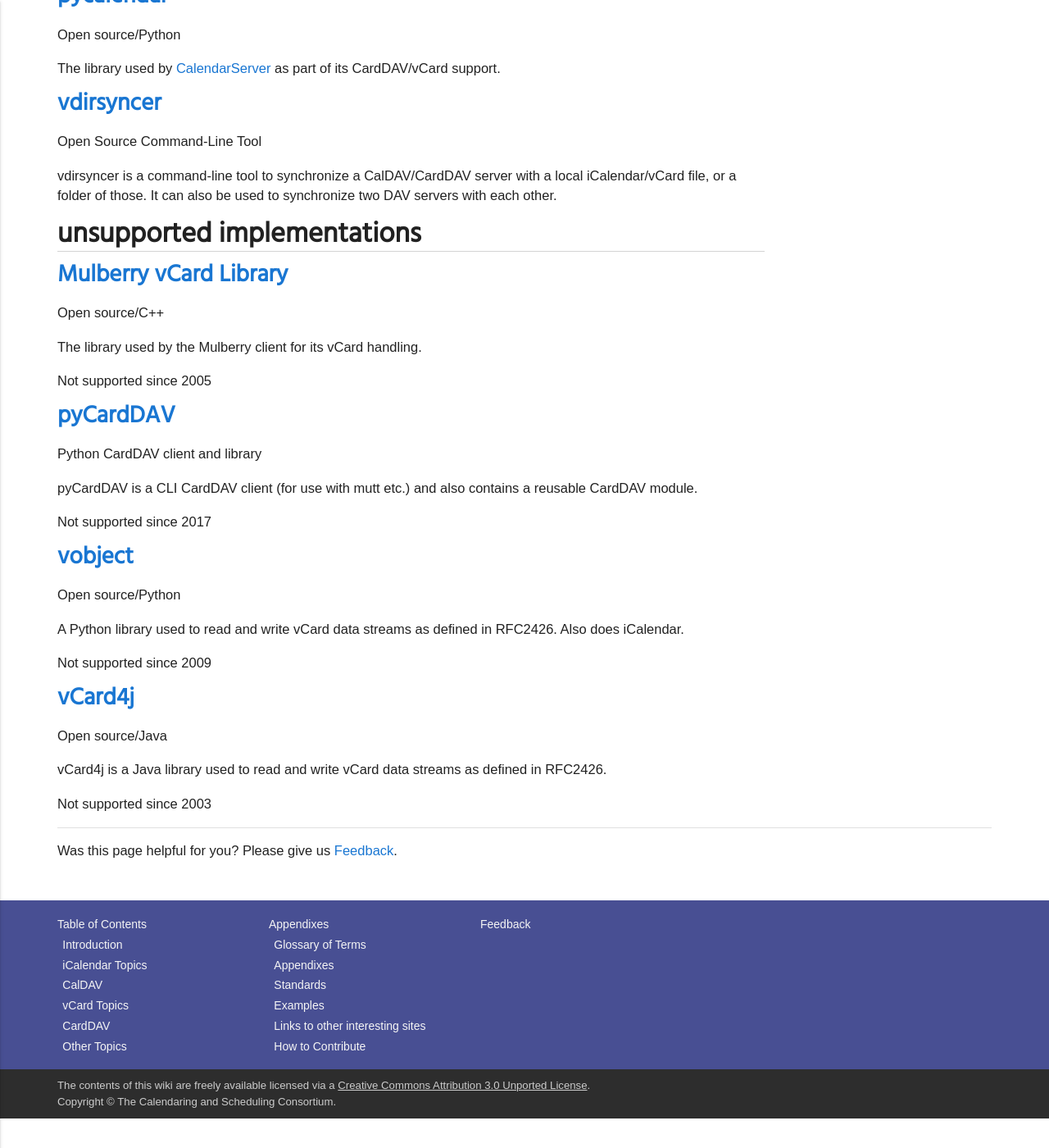
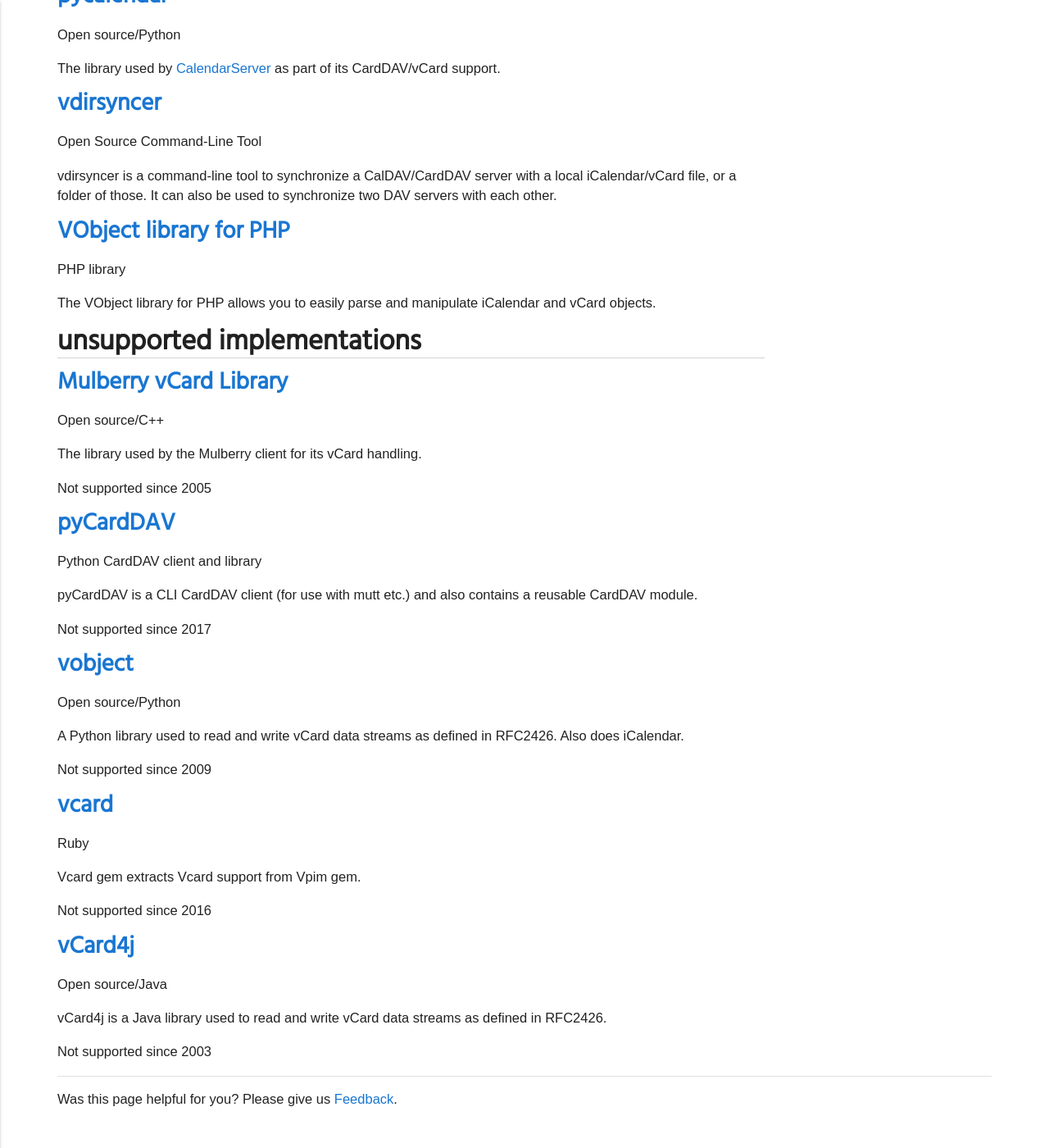
Before and after one commit to CalConnect/DEVGUIDE, a Jekyll site: the page built from _pages/CardDAV/libraries.md, in a window 1280 px wide and 1400 px high, scrolled down 988 px. Shown: the whole window at 82% size. Built offline with Jekyll 4.4.1, drawn with Linux system fonts in a browser that asks for light colours; some web fonts are replaced; before the commit the page ends 2352 px from its top, so only the background shows below that.

Commit message:
moved a copy of sabre.io documentation to DEVGUIDE after asking Evert for permission. Also updating client libraries based on the content.

```diff
--- a/_pages/CardDAV/libraries.md
+++ b/_pages/CardDAV/libraries.md
@@ -45,6 +45,11 @@ The library used by [CalendarServer](https://www.calendarserver.org) as part of
 
 vdirsyncer is a command-line tool to synchronize a CalDAV/CardDAV server with a local iCalendar/vCard file, or a folder of those. It can also be used to synchronize two DAV servers with each other.
 
+### [VObject library for PHP](https://packagist.org/packages/sabre/vobject)
+**PHP library**
+
+The VObject library for PHP allows you to easily parse and manipulate iCalendar and vCard objects.
+
 ##  unsupported implementations
 
 ### [Mulberry vCard Library](http://trac.mulberrymail.com/repos/browser/vCard)
@@ -68,6 +73,13 @@ A Python library used to read and write vCard data streams as defined in RFC2426
 
 **Not supported since 2009**
 
+### [vcard](https://rubygems.org/gems/vcard)
+**Ruby**
+
+Vcard gem extracts Vcard support from Vpim gem.
+
+**Not supported since 2016**
+
 ### [vCard4j](http://vcard4j.sourceforge.net/)
 **Open source/Java**
 
```
Also changed, not shown: other parts of _pages/CardDAV/libraries.md (+1 -1 lines), _appendixes/Links.md (+0 -9 lines), _pages/CardDAV/Client.md (+1 -1 lines), _pages/CardDAV/Server.md (+1 -1 lines), _pages/CardDAV/services.md (+1 -1 lines).
